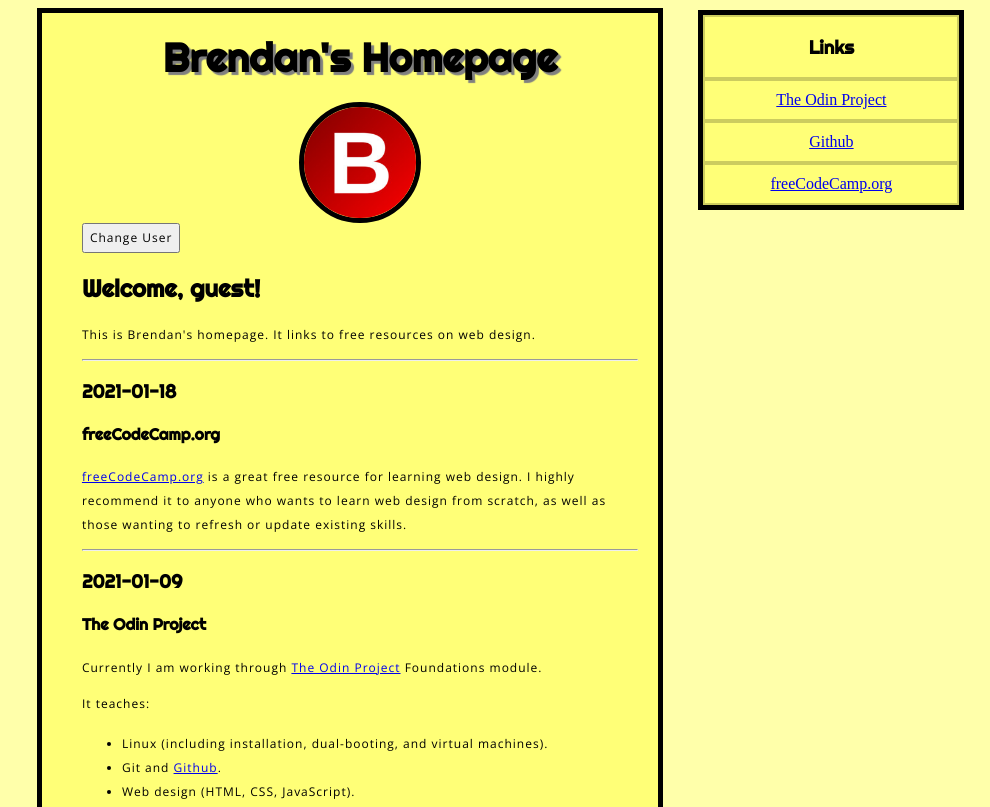
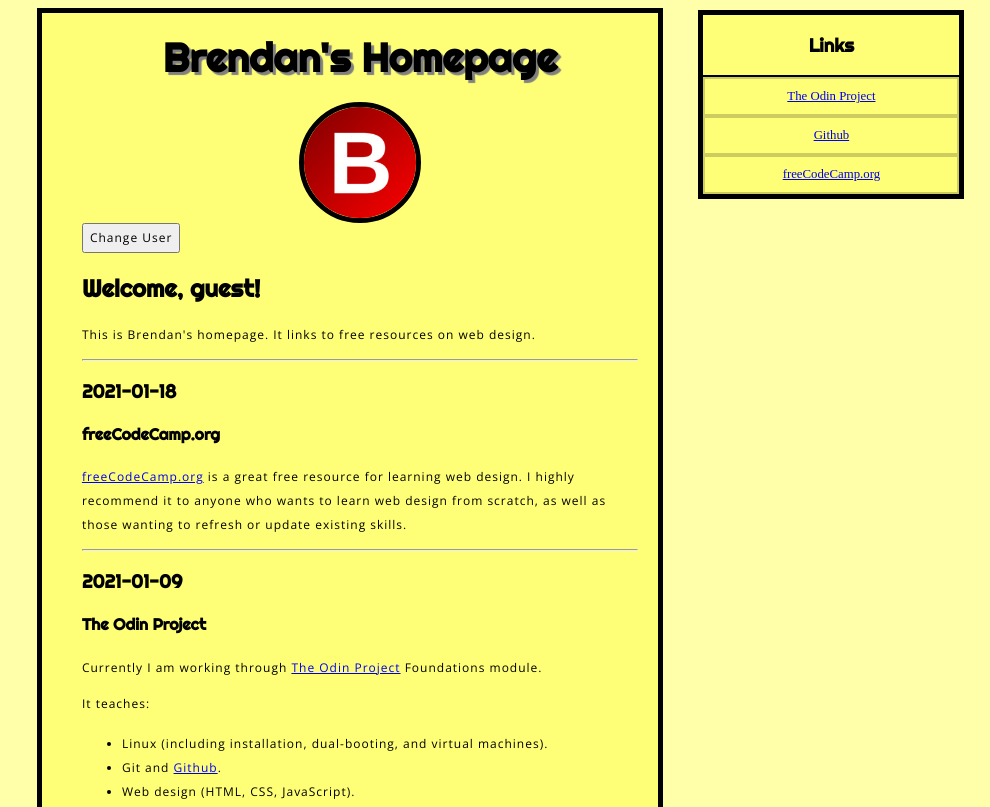
Before and after one commit to BrendanGasparin/yellow-blog, a plain HTML site: page index.html in a window 1280 px wide. Shown: the top 807 px of the page, without its empty margins (290-1280 px from the left). Drawn offline with nearby package versions, Linux system fonts and the light colour scheme.

Commit message:
Add border to link menu heading

```diff
--- a/styles/style.css
+++ b/styles/style.css
@@ -30,13 +30,14 @@
 }
 
 .link-heading {
-  border: 2px solid rgba(0, 0, 0, 0.2);
+  border-bottom: 2px solid rgb(0, 0, 0);
 }
 
 .link-item {
   padding-top: 10px;
   padding-bottom: 10px;
   border: 2px solid rgba(0, 0, 0, 0.2);
+  font-size: 0.8em;
 }
 
 .link-item:hover {
```
